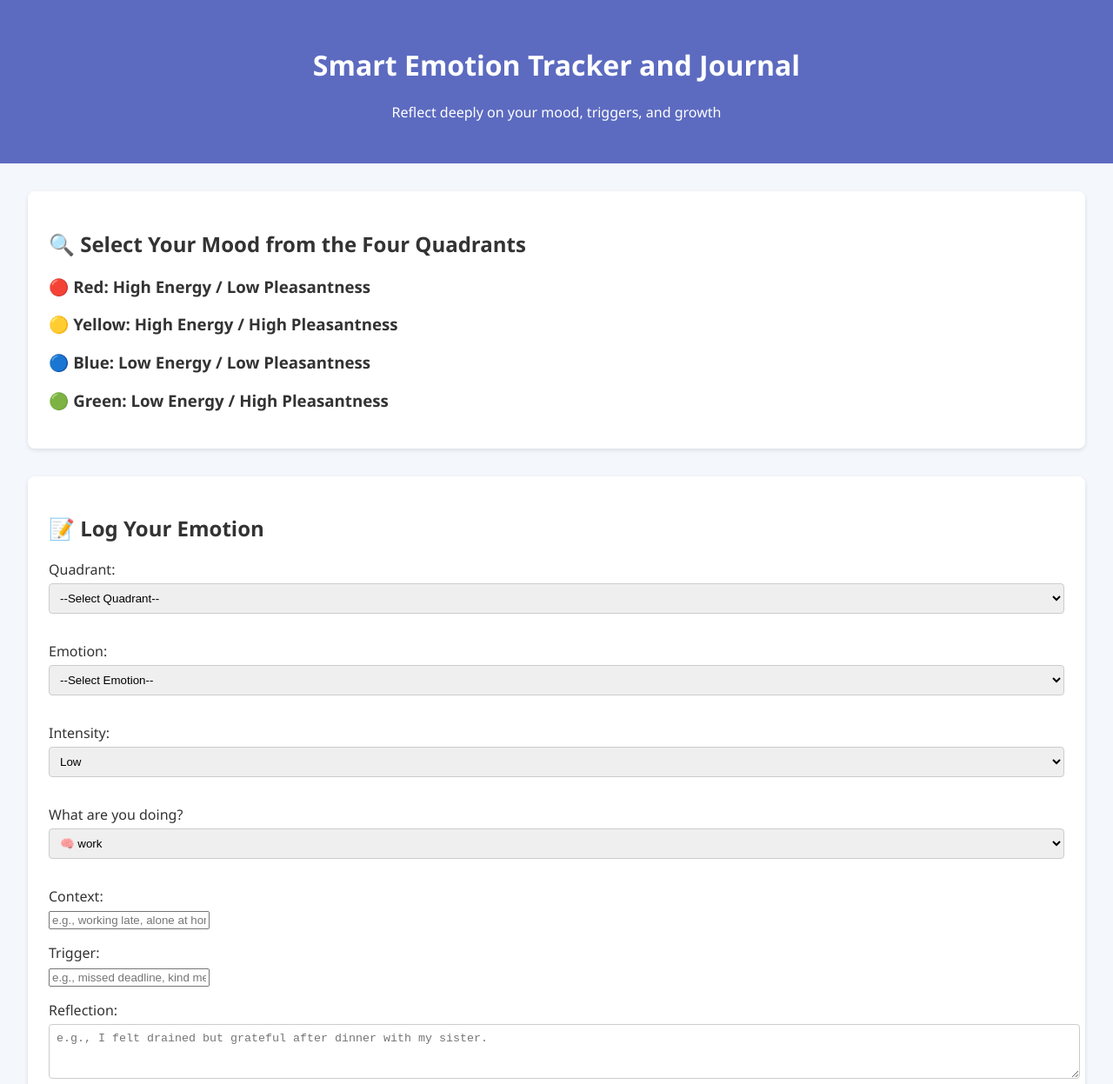
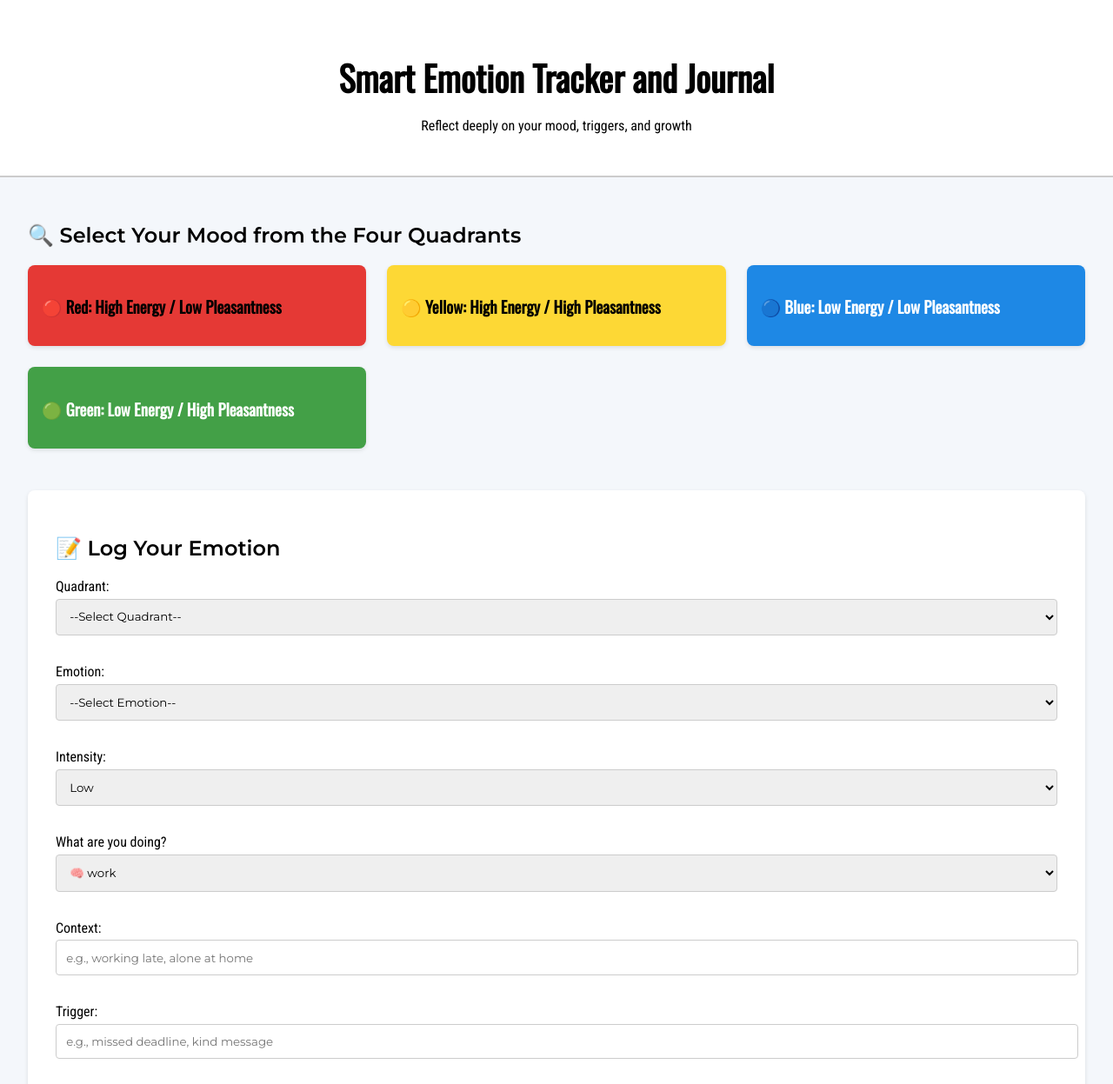
Before and after one commit to asilva777/Smart-Emotion-Tracker-and-Journal, a website: page index.html in a window 1280 px wide. Shown: the top 1247 px of the page at 87% size. Drawn offline with nearby package versions, Linux system fonts and the light colour scheme.

Commit message:
style.css
Signed-off-by: ASilva Innovations <106929764+asilva777@users.noreply.github.com>

```diff
--- a/style.css
+++ b/style.css
@@ -1,26 +1,87 @@
+/* Font setup */
 body {
-  font-family: 'Segoe UI', sans-serif;
+  font-family: 'Montserrat', 'Oswald', 'Roboto Condensed', sans-serif;
   margin: 0;
   padding: 0;
-  background: #f4f7fb;
-  color: #333;
+  background-color: #f4f7fb;
+  color: #000; /* Always black text */
 }
 
 header {
-  background: #5c6bc0;
-  color: white;
+  background-color: #ffffff;
+  color: #000;
+  text-align: center;
   padding: 2rem;
-  text-align: center;
+  border-bottom: 2px solid #ccc;
+}
+
+header h1 {
+  font-family: 'Oswald', sans-serif;
+  font-size: 2.5rem;
+  margin-bottom: 0.5rem;
+}
+
+header p {
+  font-family: 'Roboto Condensed', sans-serif;
+  font-size: 1rem;
 }
 
 main {
   padding: 2rem;
 }
 
-section {
-  background: white;
-  margin-bottom: 2rem;
-  padding: 1.5rem;
+/* Quadrant Layout */
+.quadrants {
+  display: grid;
+  grid-template-columns: repeat(auto-fit, minmax(300px, 1fr));
+  gap: 1.5rem;
+  margin-top: 1rem;
+}
+
+.quadrant {
+  padding: 1rem;
+  border-radius: 8px;
+  color: #000;
+  box-shadow: 0 2px 5px rgba(0,0,0,0.1);
+}
+
+.quadrant.red {
+  background-color: #e53935; /* Red quadrant */
+}
+
+.quadrant.yellow {
+  background-color: #fdd835; /* Yellow quadrant */
+}
+
+.quadrant.blue {
+  background-color: #1e88e5; /* Blue quadrant */
+  color: #fff; /* contrast */
+}
+
+.quadrant.green {
+  background-color: #43a047; /* Green quadrant */
+  color: #fff; /* contrast */
+}
+
+.quadrant h3 {
+  font-family: 'Oswald', sans-serif;
+  margin-bottom: 0.5rem;
+}
+
+ul {
+  list-style: none;
+  padding-left: 0;
+}
+
+ul li {
+  margin-bottom: 0.3rem;
+}
+
+/* Journal Form Styles */
+section.journal-form {
+  margin-top: 3rem;
+  padding: 2rem;
+  background: #fff;
   border-radius: 8px;
   box-shadow: 0 2px 5px rgba(0,0,0,0.1);
 }
@@ -28,35 +89,64 @@ section {
 label {
   display: block;
   margin: 1rem 0 0.3rem;
+  font-family: 'Roboto Condensed', sans-serif;
 }
 
-select, textarea, button {
+input, select, textarea, button {
   width: 100%;
-  padding: 0.5rem;
+  padding: 0.7rem;
+  border: 1px solid #ccc;
+  border-radius: 4px;
+  font-family: 'Montserrat', sans-serif;
   margin-bottom: 1rem;
-  border-radius: 4px;
-  border: 1px solid #ccc;
 }
 
 button {
-  background: #5c6bc0;
-  color: white;
+  background-color: #fdd835; /* golden yellow */
+  color: #000;
+  font-weight: bold;
+  cursor: pointer;
   border: none;
-  cursor: pointer;
+  transition: background-color 0.2s ease;
 }
 
 button:hover {
-  background: #3f51b5;
+  background-color: #fbc02d; /* deeper yellow */
 }
 
-ul {
-  list-style: none;
+/* Journal Log */
+.journal-log {
+  margin-top: 3rem;
+  background: #fff;
+  padding: 1.5rem;
+  border-radius: 8px;
+  box-shadow: 0 2px 5px rgba(0,0,0,0.1);
+}
+
+.journal-log ul {
   padding-left: 0;
 }
 
-li {
+.journal-log li {
   background: #e8eaf6;
-  margin: 0.5rem 0;
+  margin: 1rem 0;
   padding: 1rem;
   border-left: 4px solid #5c6bc0;
 }
+
+/* Mood Chart Section */
+.mood-chart {
+  margin-top: 3rem;
+  background: #fff;
+  padding: 2rem;
+  border-radius: 8px;
+  box-shadow: 0 2px 5px rgba(0,0,0,0.1);
+}
+
+footer {
+  text-align: center;
+  font-size: 0.9rem;
+  padding: 2rem;
+  background-color: #ffffff;
+  color: #000;
+}
```
